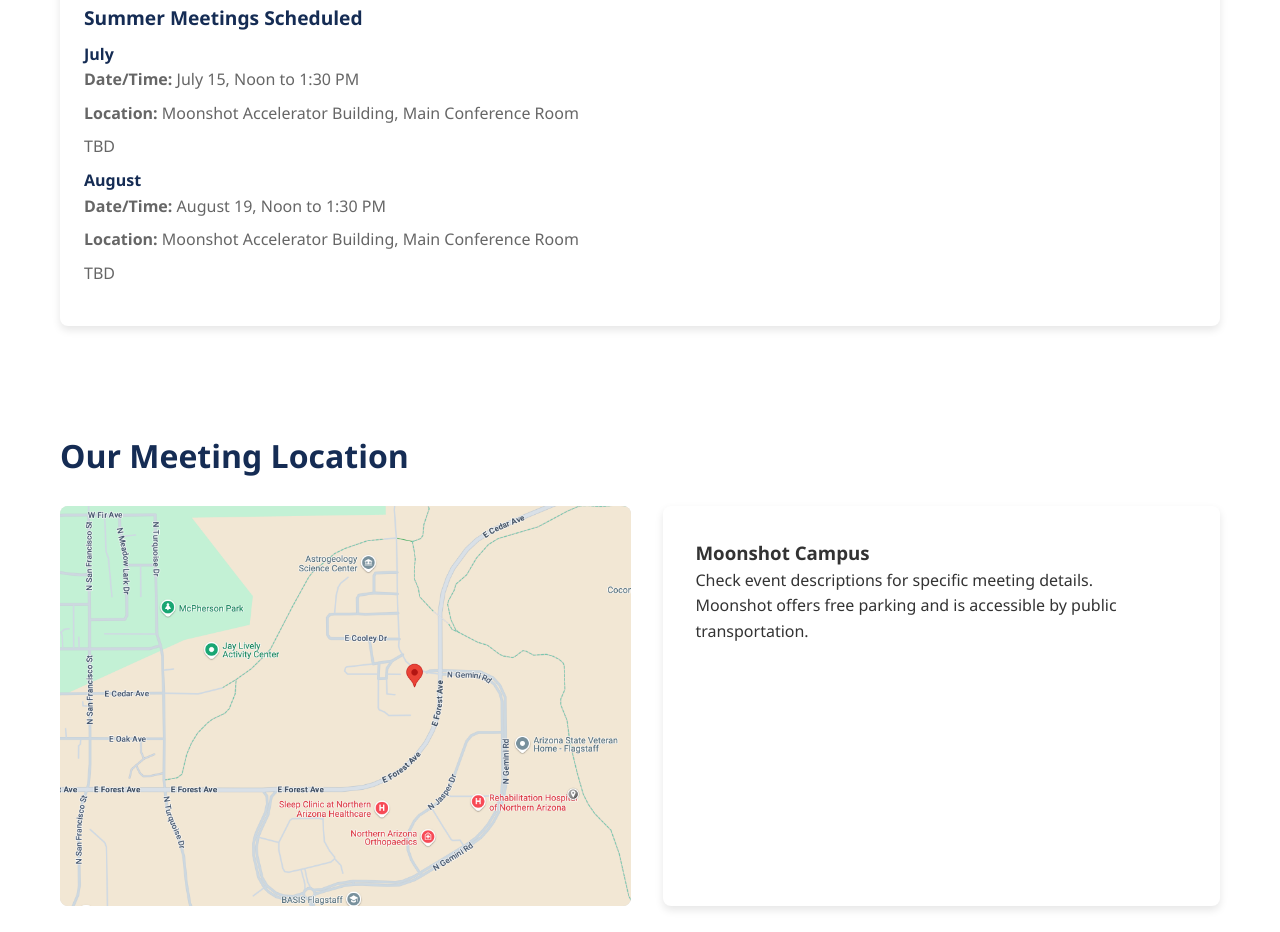
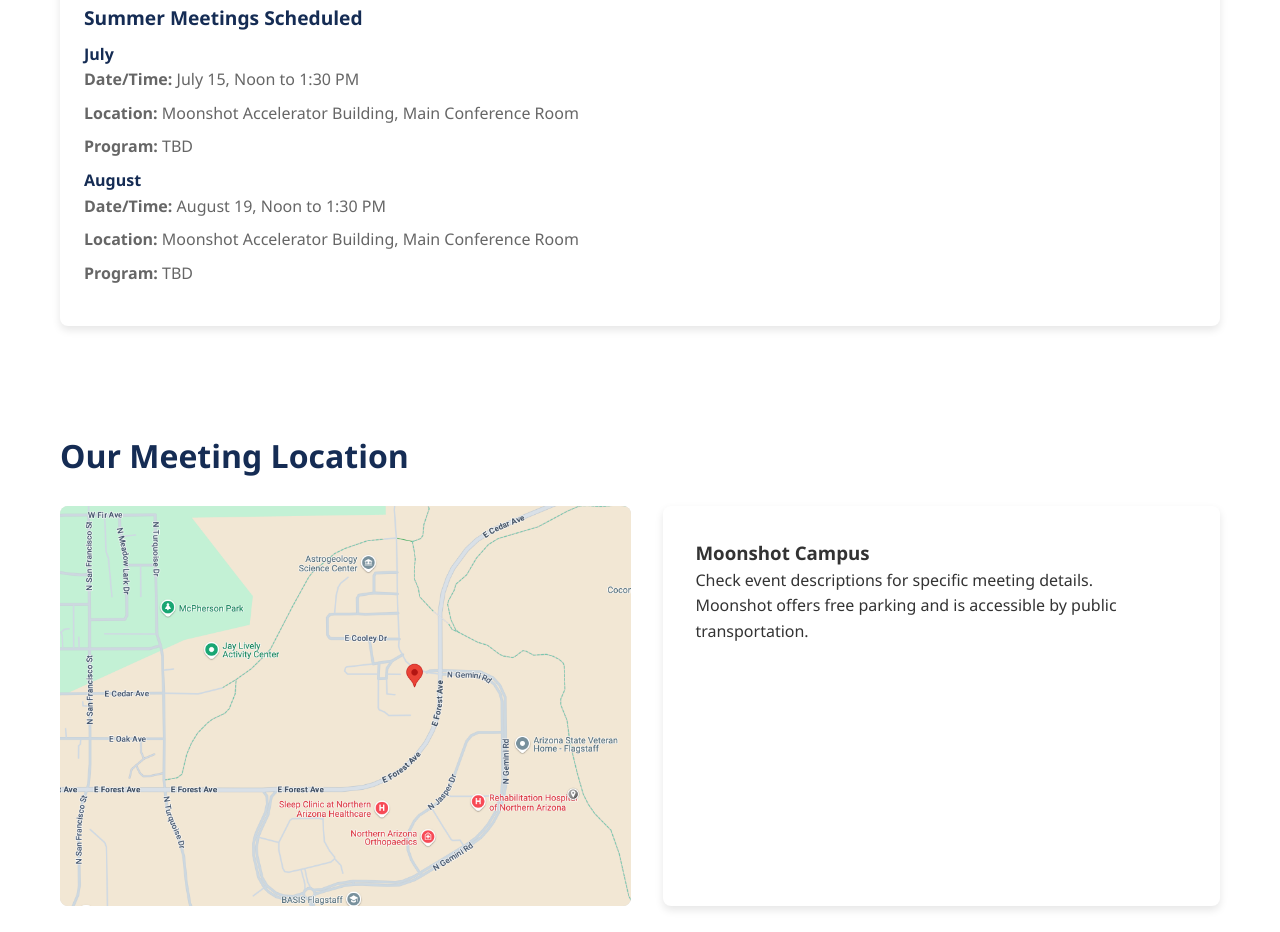
Before and after one commit to FireflightPro/NAAI-site, a website: page index.html in a window 1280 px wide. Shown: the part 2310-3242 px from the top of the page. Drawn offline with Linux system fonts and the light colour scheme.

Commit message:
summer program changes

```diff
--- a/index.html
+++ b/index.html
@@ -72,11 +72,11 @@
                   <h4>July</h4>
                   <p><strong>Date/Time:</strong> July 15, Noon to 1:30 PM</p>
                   <p><strong>Location:</strong> Moonshot Accelerator Building, Main Conference Room</p>
-                  <p>TBD</p>
+                  <p><strong>Program:</strong> TBD</p>
                   <h4>August</h4>
                   <p><strong>Date/Time:</strong> August 19, Noon to 1:30 PM</p>
                   <p><strong>Location:</strong> Moonshot Accelerator Building, Main Conference Room</p>
-                  <p>TBD</p>
+                  <p><strong>Program:</strong> TBD</p>
                 </div>
 
                 <!-- <a href="#" class="btn">Register</a> -->
```
